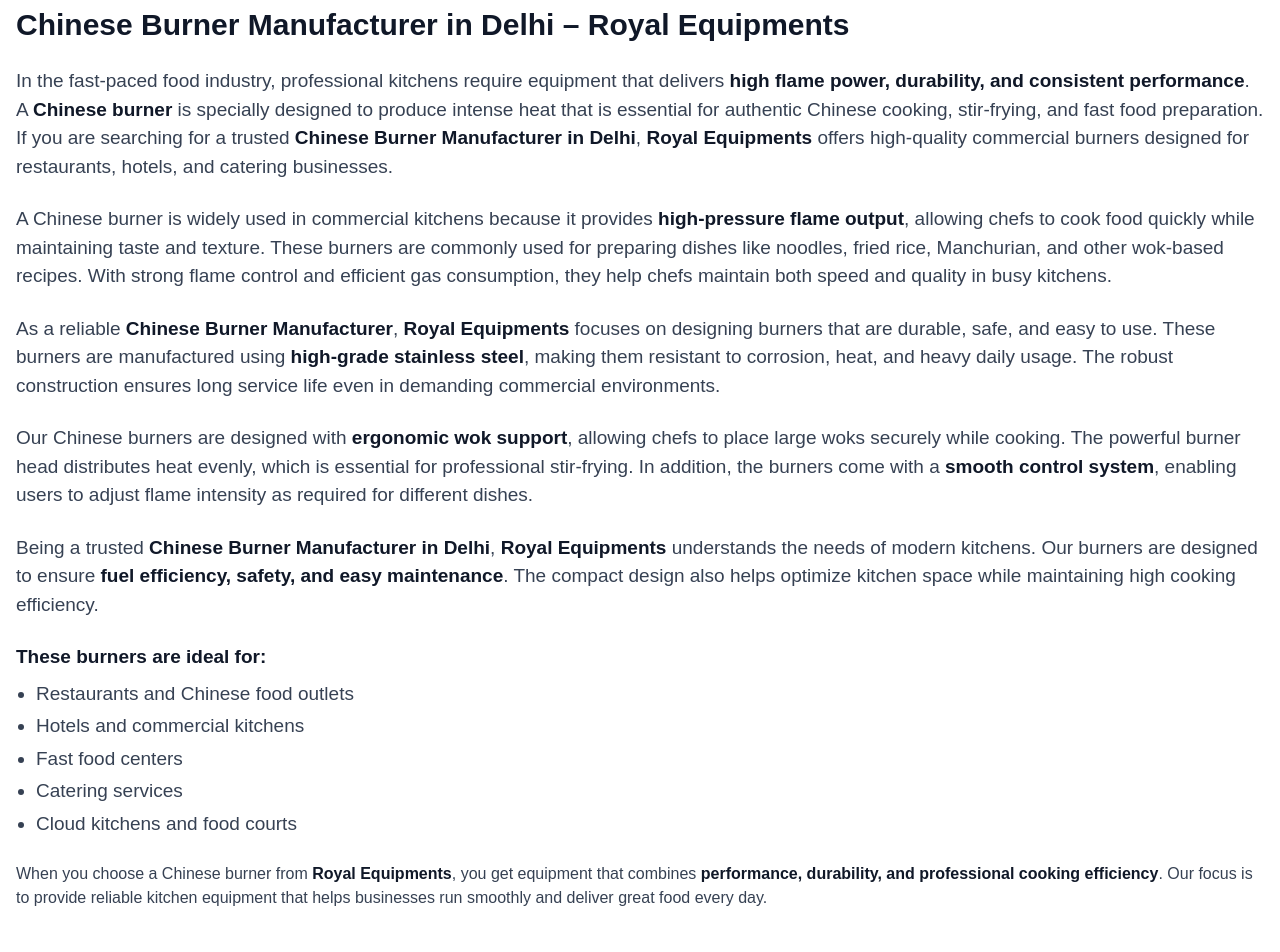
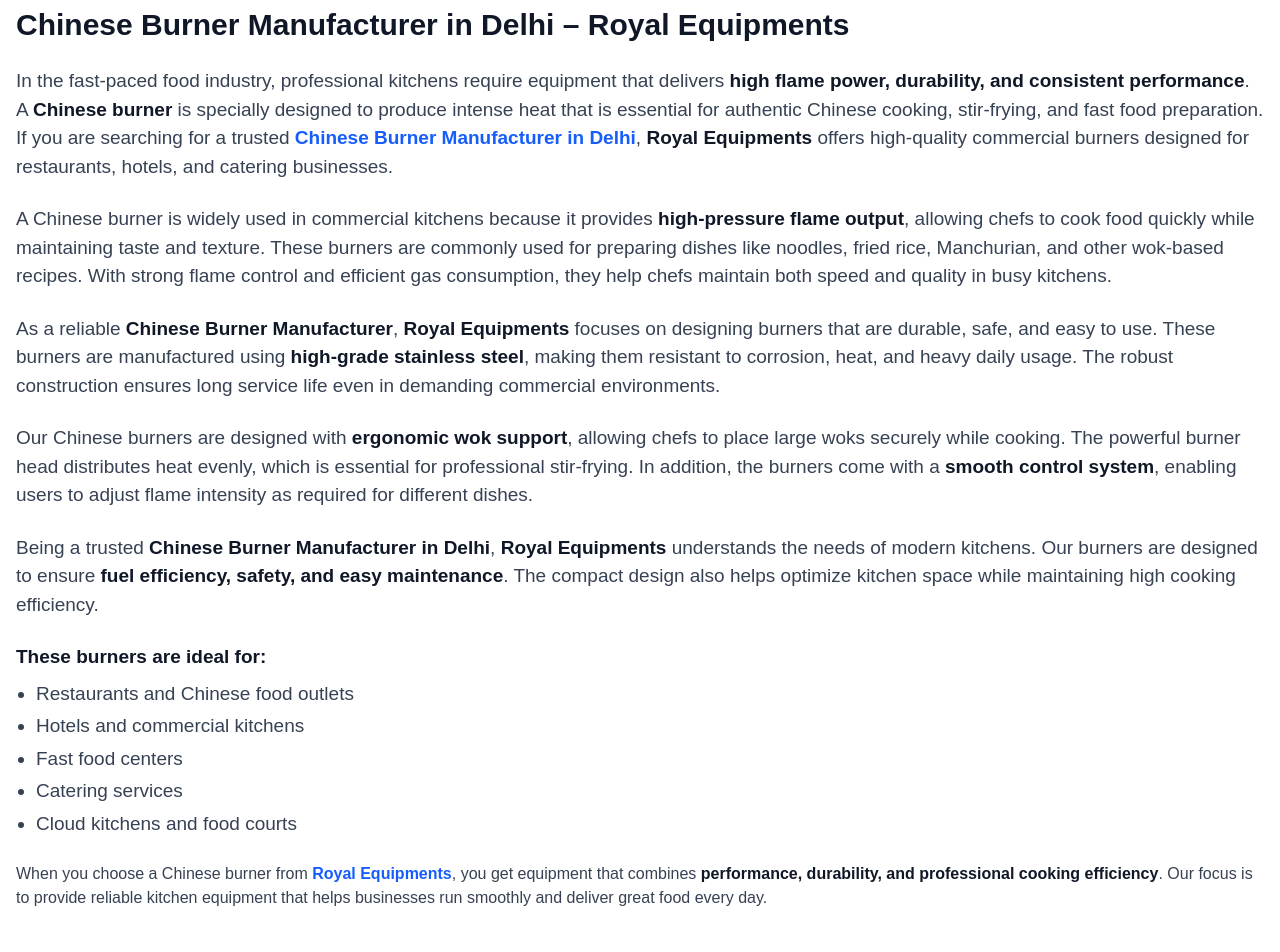
Before and after one commit to webdevlopementteam-bit/royal-equipments, a Next.js app: page /chinese-burner-manufacturer in a window 1280 px wide. Shown: the part 1000-1952 px from the top of the page. Built offline with nearby package versions, Linux system fonts and the light colour scheme.

Commit message:
update link url

```diff
--- a/src/app/(other pages)/bakery-equipments-manufacturer-haryana/Bakery.jsx
+++ b/src/app/(other pages)/bakery-equipments-manufacturer-haryana/Bakery.jsx
@@ -158,7 +158,7 @@
               performance, and efficiency for bakeries, hotels, restaurants, and
               food businesses. As a leading{" "}
               <Link
-                href={"/"}
+                href={"https://www.royalequipments.in/"}
                 className="text-blue-600 hover:text-blue-900 font-bold"
               >
                 Bakery Equipments Manufacturer in Haryana
@@ -187,7 +187,7 @@
             </p>
             <p className="mb-6">
               As a reliable{" "}
-              <Link href={"/contact-us"} className="text-blue-600 font-bold">
+              <Link href={"https://www.royalequipments.in/contact-us/"} className="text-blue-600 font-bold">
                 Bakery Equipments Supplier in Haryana
               </Link>
               , we focus on delivering equipment that meets modern industry
@@ -310,7 +310,7 @@
             <p className="mb-4">
               Upgrade your bakery business with modern and efficient machinery
               from{" "}
-              <Link href="/" className="text-blue-600 font-bold">
+              <Link href="https://www.royalequipments.in/" className="text-blue-600 font-bold">
                 Royal Equipments
               </Link>
               . As a trusted Bakery Equipments Manufacturer and Supplier in
--- a/src/app/(other pages)/chinese-burner-manufacturer/Chinese.jsx
+++ b/src/app/(other pages)/chinese-burner-manufacturer/Chinese.jsx
@@ -128,9 +128,13 @@
           specially designed to produce intense heat that is essential for
           authentic Chinese cooking, stir-frying, and fast food preparation. If
           you are searching for a trusted{" "}
-          <strong className="text-gray-900">
+          <Link
+            href={"https://www.royalequipments.in/contact-us/"}
+            target="_blank"
+            className="text-blue-600 hover:text-blue-800 font-bold"
+          >
             Chinese Burner Manufacturer in Delhi
-          </strong>
+          </Link>
           , <strong className="text-gray-900">Royal Equipments</strong> offers
           high-quality commercial burners designed for restaurants, hotels, and
           catering businesses.
@@ -200,8 +204,14 @@
 
         <p>
           When you choose a Chinese burner from{" "}
-          <strong className="text-gray-900">Royal Equipments</strong>, you get
-          equipment that combines{" "}
+          <Link
+            href={"https://www.royalequipments.in/"}
+            target="_blank"
+            className="text-blue-600 hover:text-blue-800 font-bold"
+          >
+            Royal Equipments
+          </Link>
+          , you get equipment that combines{" "}
           <strong className="text-gray-900">
             performance, durability, and professional cooking efficiency
           </strong>
```
